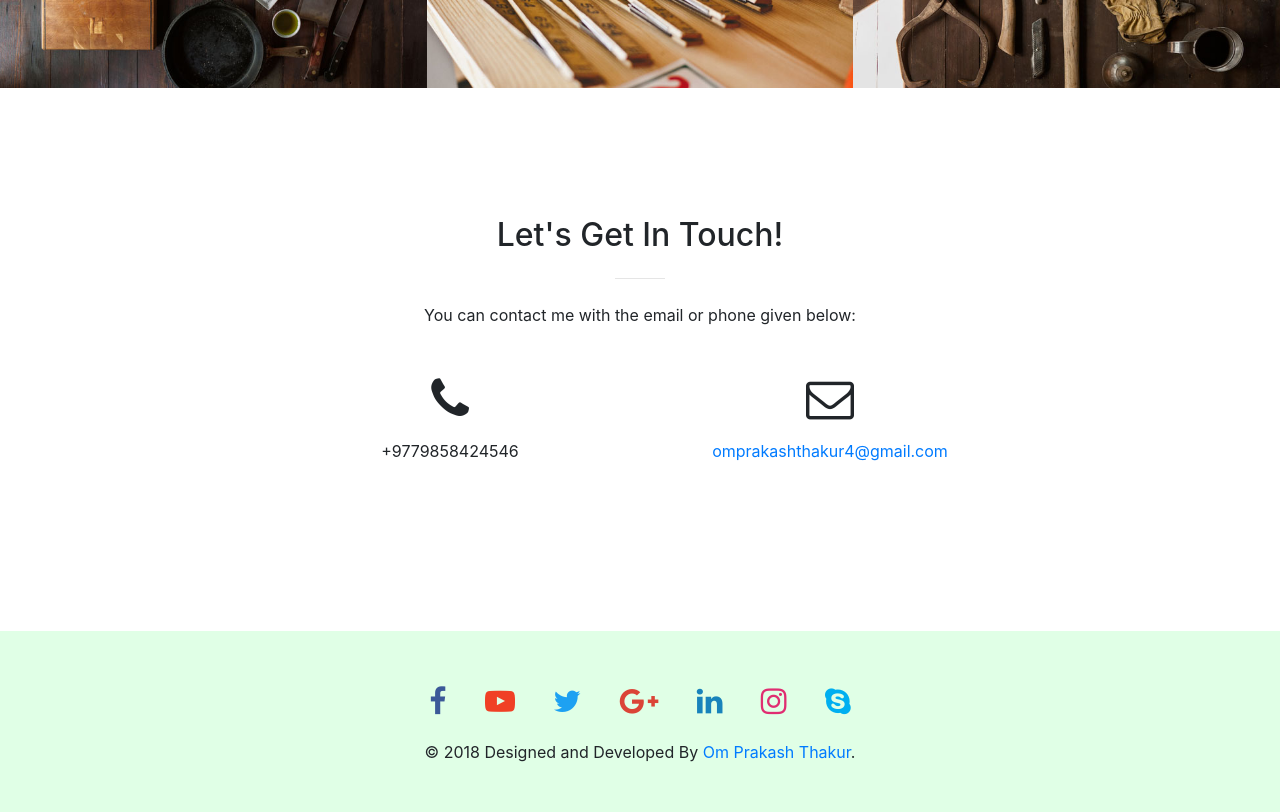
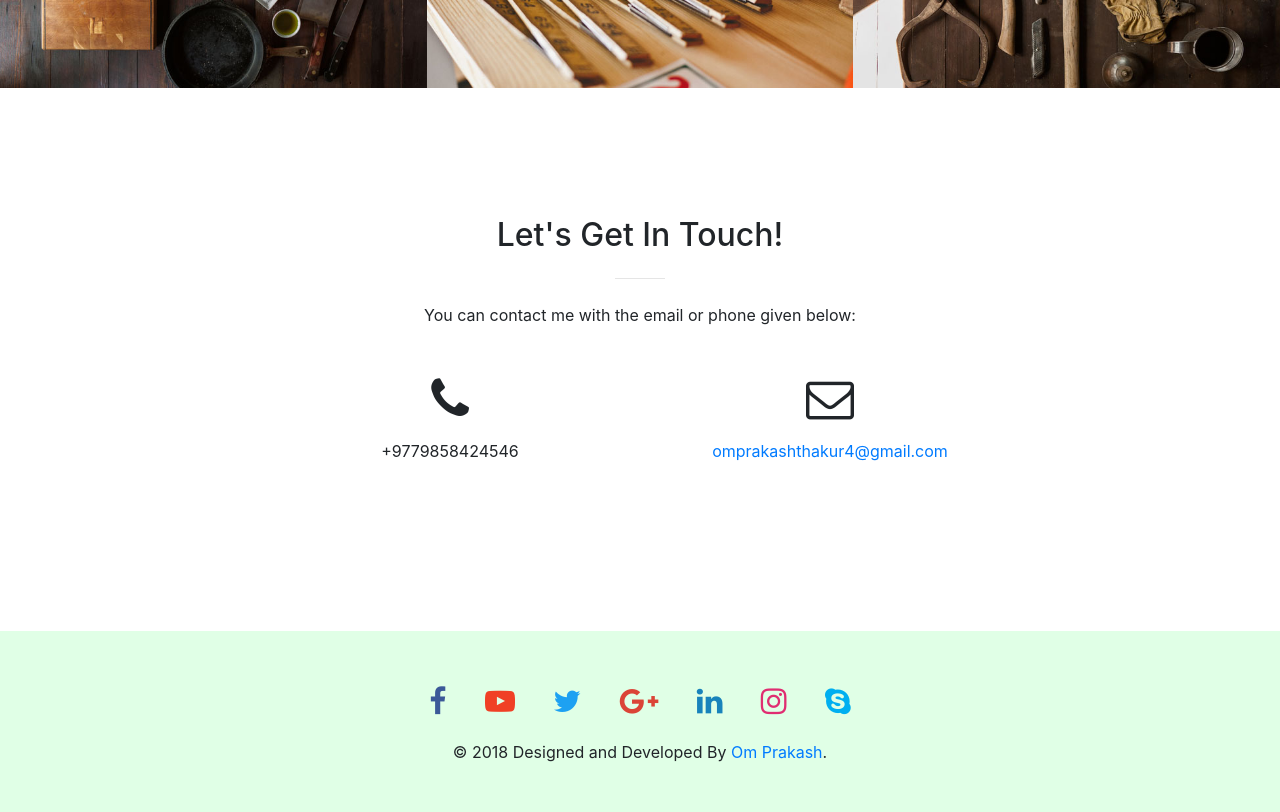
Before and after one commit to omprakashthakur/omprakashthakur.com.np, a website with bundled scripts: page index.html in a window 1280 px wide. Shown: the part 1601-2413 px from the top of the page. Built offline with nearby package versions, Linux system fonts and the light colour scheme.

Commit message:
thakur
thakur

```diff
--- a/index.html
+++ b/index.html
@@ -221,7 +221,7 @@
       </ul>
       <!--Copyright-->
       <div class="footer-copyright pb-5 text-center">
-        © <script>document.write(new Date().getFullYear())</script> Designed and Developed By  <a href="https://www.facebook.com/omprakashthakur.com.np/"> Om Prakash Thakur</a>.
+        © <script>document.write(new Date().getFullYear())</script> Designed and Developed By  <a href="https://www.facebook.com/omprakashthakur.com.np/"> Om Prakash</a>.
       </div>
       <!--/.Copyright-->
     </footer>
```
